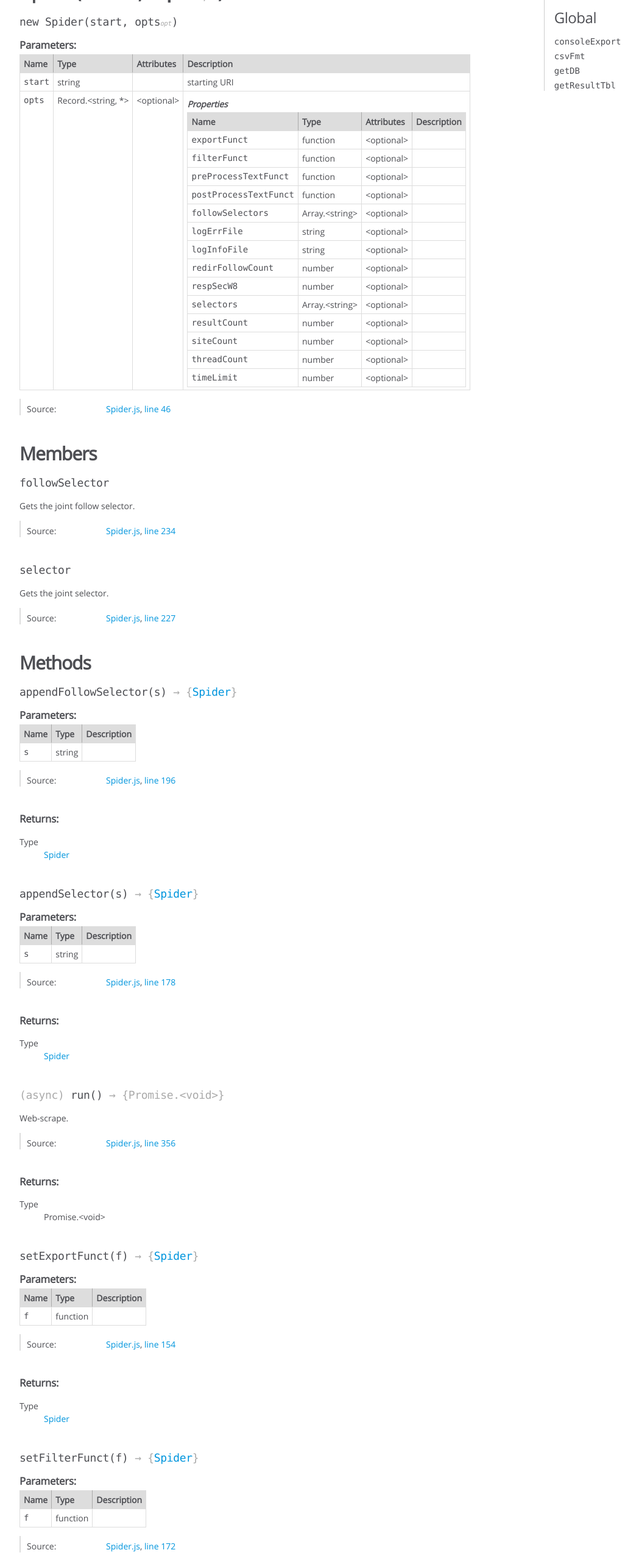
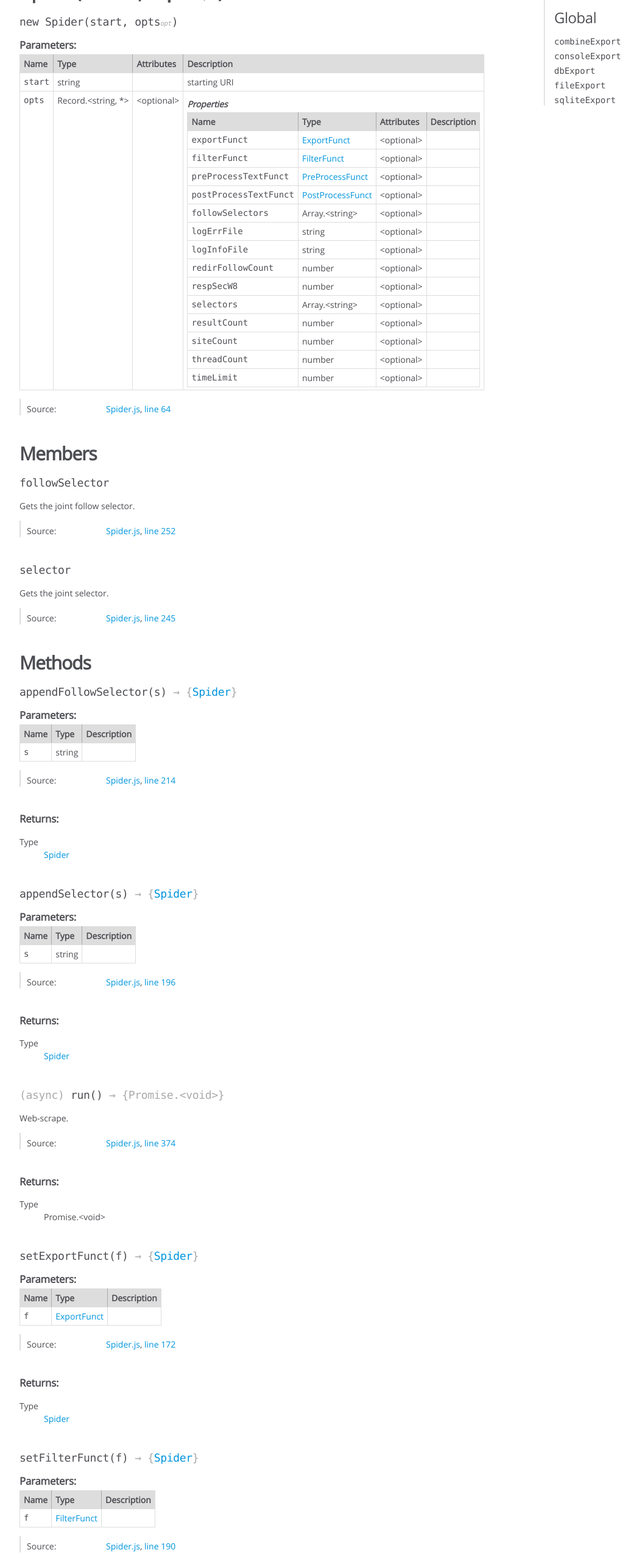
Before and after one commit to nl253/WebScraper, a website: page docs/Spider.html in a window 1280 px wide. Shown: the part 160-2720 px from the top of the page at 61% size, without its empty margins (0-1049 px from the left). Drawn offline with Linux system fonts and the light colour scheme.

Commit message:
Improve jsdocs

```diff
--- a/docs/Spider.html
+++ b/docs/Spider.html
@@ -174,7 +174,7 @@
             <td class="type">
 
 
-<span class="param-type">function</span>
+<span class="param-type"><a href="global.html#ExportFunct">ExportFunct</a></span>
 
 
 
@@ -207,7 +207,7 @@
             <td class="type">
 
 
-<span class="param-type">function</span>
+<span class="param-type"><a href="global.html#FilterFunct">FilterFunct</a></span>
 
 
 
@@ -240,7 +240,7 @@
             <td class="type">
 
 
-<span class="param-type">function</span>
+<span class="param-type"><a href="global.html#PreProcessFunct">PreProcessFunct</a></span>
 
 
 
@@ -273,7 +273,7 @@
             <td class="type">
 
 
-<span class="param-type">function</span>
+<span class="param-type"><a href="global.html#PostProcessFunct">PostProcessFunct</a></span>
 
 
 
@@ -671,7 +671,7 @@
 
     <dt class="tag-source">Source:</dt>
     <dd class="tag-source"><ul class="dummy"><li>
-        <a href="Spider.js.html">Spider.js</a>, <a href="Spider.js.html#line46">line 46</a>
+        <a href="Spider.js.html">Spider.js</a>, <a href="Spider.js.html#line64">line 64</a>
     </li></ul></dd>
 
 
@@ -765,7 +765,7 @@
 
     <dt class="tag-source">Source:</dt>
     <dd class="tag-source"><ul class="dummy"><li>
-        <a href="Spider.js.html">Spider.js</a>, <a href="Spider.js.html#line234">line 234</a>
+        <a href="Spider.js.html">Spider.js</a>, <a href="Spider.js.html#line252">line 252</a>
     </li></ul></dd>
 
 
@@ -827,7 +827,7 @@
 
     <dt class="tag-source">Source:</dt>
     <dd class="tag-source"><ul class="dummy"><li>
-        <a href="Spider.js.html">Spider.js</a>, <a href="Spider.js.html#line227">line 227</a>
+        <a href="Spider.js.html">Spider.js</a>, <a href="Spider.js.html#line245">line 245</a>
     </li></ul></dd>
 
 
@@ -952,7 +952,7 @@
 
     <dt class="tag-source">Source:</dt>
     <dd class="tag-source"><ul class="dummy"><li>
-        <a href="Spider.js.html">Spider.js</a>, <a href="Spider.js.html#line196">line 196</a>
+        <a href="Spider.js.html">Spider.js</a>, <a href="Spider.js.html#line214">line 214</a>
     </li></ul></dd>
 
 
@@ -1103,7 +1103,7 @@
 
     <dt class="tag-source">Source:</dt>
     <dd class="tag-source"><ul class="dummy"><li>
-        <a href="Spider.js.html">Spider.js</a>, <a href="Spider.js.html#line178">line 178</a>
+        <a href="Spider.js.html">Spider.js</a>, <a href="Spider.js.html#line196">line 196</a>
     </li></ul></dd>
 
 
@@ -1209,7 +1209,7 @@
 
     <dt class="tag-source">Source:</dt>
     <dd class="tag-source"><ul class="dummy"><li>
-        <a href="Spider.js.html">Spider.js</a>, <a href="Spider.js.html#line356">line 356</a>
+        <a href="Spider.js.html">Spider.js</a>, <a href="Spider.js.html#line374">line 374</a>
     </li></ul></dd>
 
 
@@ -1309,7 +1309,7 @@
             <td class="type">
 
 
-<span class="param-type">function</span>
+<span class="param-type"><a href="global.html#ExportFunct">ExportFunct</a></span>
 
 
 
@@ -1360,7 +1360,7 @@
 
     <dt class="tag-source">Source:</dt>
     <dd class="tag-source"><ul class="dummy"><li>
-        <a href="Spider.js.html">Spider.js</a>, <a href="Spider.js.html#line154">line 154</a>
+        <a href="Spider.js.html">Spider.js</a>, <a href="Spider.js.html#line172">line 172</a>
     </li></ul></dd>
 
 
@@ -1460,7 +1460,7 @@
             <td class="type">
 
 
-<span class="param-type">function</span>
+<span class="param-type"><a href="global.html#FilterFunct">FilterFunct</a></span>
 
 
 
@@ -1511,7 +1511,7 @@
 
     <dt class="tag-source">Source:</dt>
     <dd class="tag-source"><ul class="dummy"><li>
-        <a href="Spider.js.html">Spider.js</a>, <a href="Spider.js.html#line172">line 172</a>
+        <a href="Spider.js.html">Spider.js</a>, <a href="Spider.js.html#line190">line 190</a>
     </li></ul></dd>
 
 
@@ -1665,7 +1665,7 @@
 
     <dt class="tag-source">Source:</dt>
     <dd class="tag-source"><ul class="dummy"><li>
-        <a href="Spider.js.html">Spider.js</a>, <a href="Spider.js.html#line202">line 202</a>
+        <a href="Spider.js.html">Spider.js</a>, <a href="Spider.js.html#line220">line 220</a>
     </li></ul></dd>
 
 
@@ -1816,7 +1816,7 @@
 
     <dt class="tag-source">Source:</dt>
     <dd class="tag-source"><ul class="dummy"><li>
-        <a href="Spider.js.html">Spider.js</a>, <a href="Spider.js.html#line217">line 217</a>
+        <a href="Spider.js.html">Spider.js</a>, <a href="Spider.js.html#line235">line 235</a>
     </li></ul></dd>
 
 
@@ -1967,7 +1967,7 @@
 
     <dt class="tag-source">Source:</dt>
     <dd class="tag-source"><ul class="dummy"><li>
-        <a href="Spider.js.html">Spider.js</a>, <a href="Spider.js.html#line208">line 208</a>
+        <a href="Spider.js.html">Spider.js</a>, <a href="Spider.js.html#line226">line 226</a>
     </li></ul></dd>
 
 
@@ -2067,7 +2067,7 @@
             <td class="type">
 
 
-<span class="param-type">function</span>
+<span class="param-type"><a href="global.html#PostProcessFunct">PostProcessFunct</a></span>
 
 
 
@@ -2118,7 +2118,7 @@
 
     <dt class="tag-source">Source:</dt>
     <dd class="tag-source"><ul class="dummy"><li>
-        <a href="Spider.js.html">Spider.js</a>, <a href="Spider.js.html#line160">line 160</a>
+        <a href="Spider.js.html">Spider.js</a>, <a href="Spider.js.html#line178">line 178</a>
     </li></ul></dd>
 
 
@@ -2218,7 +2218,7 @@
             <td class="type">
 
 
-<span class="param-type">function</span>
+<span class="param-type"><a href="global.html#PreProcessFunct">PreProcessFunct</a></span>
 
 
 
@@ -2269,7 +2269,7 @@
 
     <dt class="tag-source">Source:</dt>
     <dd class="tag-source"><ul class="dummy"><li>
-        <a href="Spider.js.html">Spider.js</a>, <a href="Spider.js.html#line166">line 166</a>
+        <a href="Spider.js.html">Spider.js</a>, <a href="Spider.js.html#line184">line 184</a>
     </li></ul></dd>
 
 
@@ -2420,7 +2420,7 @@
 
     <dt class="tag-source">Source:</dt>
     <dd class="tag-source"><ul class="dummy"><li>
-        <a href="Spider.js.html">Spider.js</a>, <a href="Spider.js.html#line124">line 124</a>
+        <a href="Spider.js.html">Spider.js</a>, <a href="Spider.js.html#line142">line 142</a>
     </li></ul></dd>
 
 
@@ -2571,7 +2571,7 @@
 
     <dt class="tag-source">Source:</dt>
     <dd class="tag-source"><ul class="dummy"><li>
-        <a href="Spider.js.html">Spider.js</a>, <a href="Spider.js.html#line130">line 130</a>
+        <a href="Spider.js.html">Spider.js</a>, <a href="Spider.js.html#line148">line 148</a>
     </li></ul></dd>
 
 
@@ -2722,7 +2722,7 @@
 
     <dt class="tag-source">Source:</dt>
     <dd class="tag-source"><ul class="dummy"><li>
-        <a href="Spider.js.html">Spider.js</a>, <a href="Spider.js.html#line136">line 136</a>
+        <a href="Spider.js.html">Spider.js</a>, <a href="Spider.js.html#line154">line 154</a>
     </li></ul></dd>
 
 
@@ -2876,7 +2876,7 @@
 
     <dt class="tag-source">Source:</dt>
     <dd class="tag-source"><ul class="dummy"><li>
-        <a href="Spider.js.html">Spider.js</a>, <a href="Spider.js.html#line184">line 184</a>
+        <a href="Spider.js.html">Spider.js</a>, <a href="Spider.js.html#line202">line 202</a>
     </li></ul></dd>
 
 
@@ -3027,7 +3027,7 @@
 
     <dt class="tag-source">Source:</dt>
     <dd class="tag-source"><ul class="dummy"><li>
-        <a href="Spider.js.html">Spider.js</a>, <a href="Spider.js.html#line142">line 142</a>
+        <a href="Spider.js.html">Spider.js</a>, <a href="Spider.js.html#line160">line 160</a>
     </li></ul></dd>
 
 
@@ -3178,7 +3178,7 @@
 
     <dt class="tag-source">Source:</dt>
     <dd class="tag-source"><ul class="dummy"><li>
-        <a href="Spider.js.html">Spider.js</a>, <a href="Spider.js.html#line148">line 148</a>
+        <a href="Spider.js.html">Spider.js</a>, <a href="Spider.js.html#line166">line 166</a>
     </li></ul></dd>
 
 
@@ -3329,7 +3329,7 @@
 
     <dt class="tag-source">Source:</dt>
     <dd class="tag-source"><ul class="dummy"><li>
-        <a href="Spider.js.html">Spider.js</a>, <a href="Spider.js.html#line118">line 118</a>
+        <a href="Spider.js.html">Spider.js</a>, <a href="Spider.js.html#line136">line 136</a>
     </li></ul></dd>
 
 
@@ -3393,13 +3393,13 @@
 </div>
 
 <nav>
-    <h2><a href="index.html">Home</a></h2><h3>Classes</h3><ul><li><a href="Spider.html">Spider</a></li></ul><h3>Global</h3><ul><li><a href="global.html#consoleExport">consoleExport</a></li><li><a href="global.html#csvFmt">csvFmt</a></li><li><a href="global.html#getDB">getDB</a></li><li><a href="global.html#getResultTbl">getResultTbl</a></li></ul>
+    <h2><a href="index.html">Home</a></h2><h3>Classes</h3><ul><li><a href="Spider.html">Spider</a></li></ul><h3>Global</h3><ul><li><a href="global.html#combineExport">combineExport</a></li><li><a href="global.html#consoleExport">consoleExport</a></li><li><a href="global.html#dbExport">dbExport</a></li><li><a href="global.html#fileExport">fileExport</a></li><li><a href="global.html#sqliteExport">sqliteExport</a></li></ul>
 </nav>
 
 <br class="clear">
 
 <footer>
-    Documentation generated by <a href="https://github.com/jsdoc/jsdoc">JSDoc 3.6.3</a> on Wed Dec 04 2019 13:11:04 GMT+0000 (Greenwich Mean Time)
+    Documentation generated by <a href="https://github.com/jsdoc/jsdoc">JSDoc 3.6.3</a> on Wed Dec 04 2019 18:49:49 GMT+0000 (Greenwich Mean Time)
 </footer>
 
 <script> prettyPrint(); </script>
--- a/exporting/console.js
+++ b/exporting/console.js
@@ -1,9 +1,9 @@
 const { format } = require('util');
 
 /**
- * @param {String|function(String, String, String): String} [fmt]
- * @param {function(String): void} [consumer]
- * @returns {function(String, String, String): Promise<void>}
+ * @param {string|function(string, string, string): string} [fmt]
+ * @param {function(string): void} [consumer]
+ * @returns {ExportFunct}
  */
 const consoleExport = (fmt = (uri, selector, text) => `MATCH ${uri} ${text.slice(0, 150)}`, consumer = console.log) => {
   if (fmt.constructor.name[0] === 'S') {
--- a/index.js
+++ b/index.js
@@ -1,3 +1,4 @@
+/* eslint-disable global-require */
 module.exports = {
   Spider: require('./Spider'),
   exporting: require('./exporting'),
```
Also changed, not shown: Spider.js (+26 -8 lines), docs/Spider.js.html (+28 -10 lines), docs/index.html (+2 -2 lines), exporting/combine.js (+5 -3 lines), exporting/db.js (+17 -12 lines), exporting/file.js (+9 -6 lines), exporting/index.js (+10 -0 lines), exporting/sqlite.js (+10 -6 lines).
